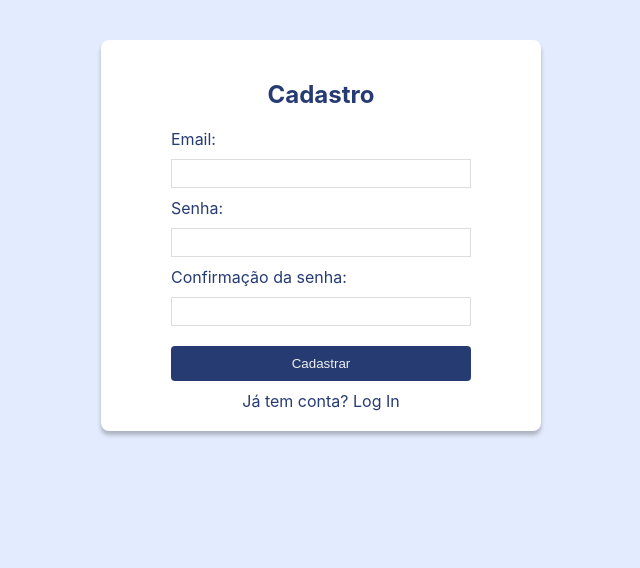
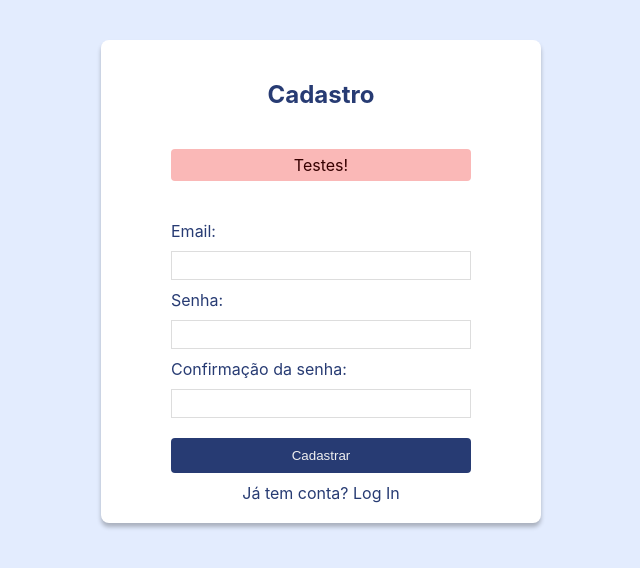
Before and after one commit to orivaldosantana/dataviewer_t1, a Next.js app: page / in a window 1280 px wide. Shown: the top 568 px of the page, without its empty margins (319-959 px from the left). Built offline with nearby package versions, Linux system fonts and the light colour scheme; no server answers.

Commit message:
Adicionando um cartão simples para msg de erro

```diff
--- /dev/null
+++ b/components/ErrorCard.js
@@ -0,0 +1,4 @@
+const ErrorCard = ({ msg }) => {
+  return <div className="errorcard">{msg}</div>
+}
+export default ErrorCard
--- a/components/signup.js
+++ b/components/signup.js
@@ -1,5 +1,6 @@
 import React, { useRef } from 'react'
 import { useAuth } from '../context/AuthContext'
+import ErrorCard from './ErrorCard'
 
 const Signup = () => {
   const emailRef = useRef()
@@ -20,6 +21,7 @@ const Signup = () => {
       <div className="card">
         <h2> Cadastro </h2>
         <form className="form" onSubmit={handleSubmit}>
+          <ErrorCard msg="Testes!" />
           <label> Email: </label>
           <input type="email" ref={emailRef} required />
           <label> Senha: </label>
--- a/styles/globals.css
+++ b/styles/globals.css
@@ -10,6 +10,15 @@ body {
 a {
   color: inherit;
   text-decoration: none;
+}
+
+.errorcard {
+  max-width: 400px;
+  margin: 40px auto;
+  background-color: #fab8b7;
+  color: rgb(54, 0, 0);
+  border-radius: 4px;
+  padding: 6px 10px;
 }
 
 .card {
```
